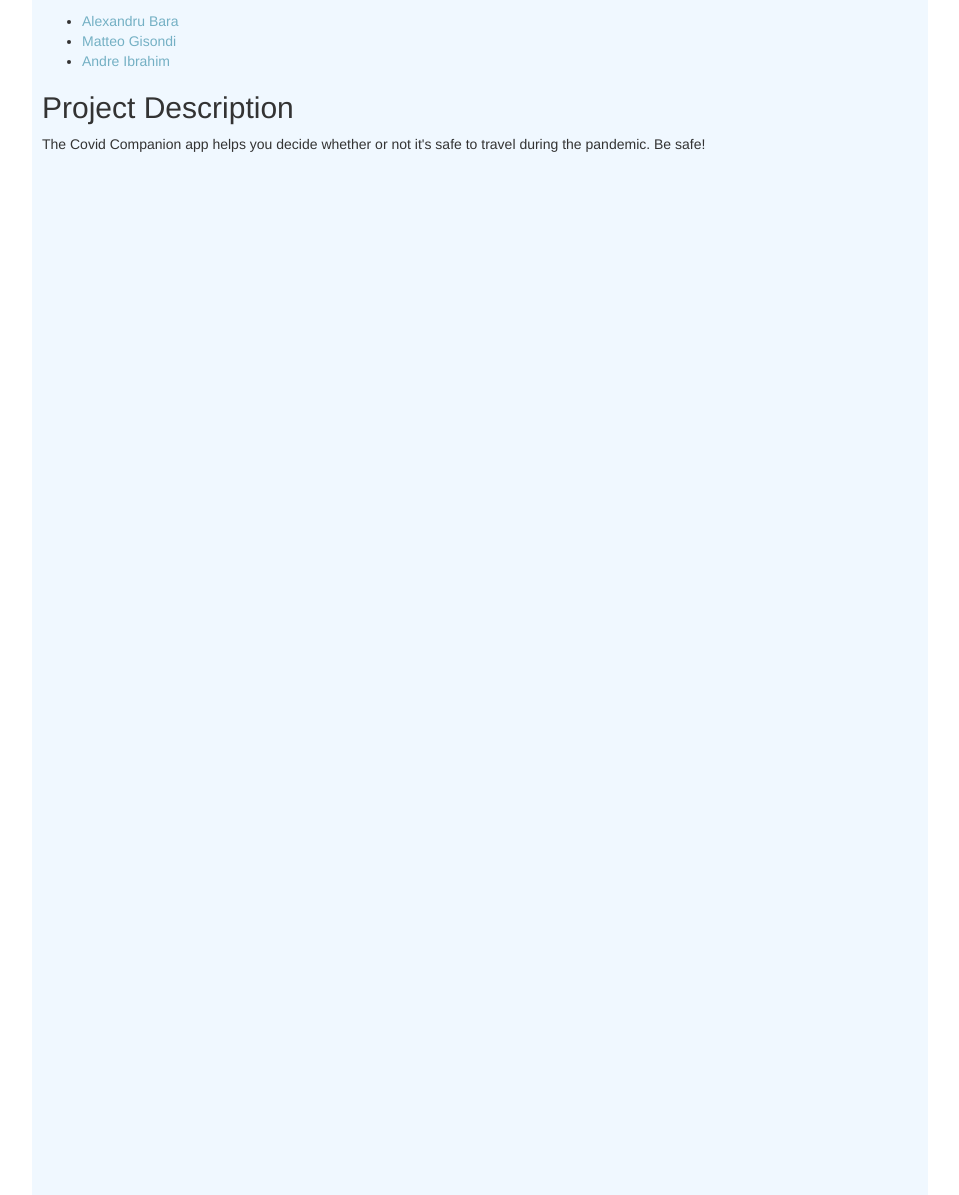
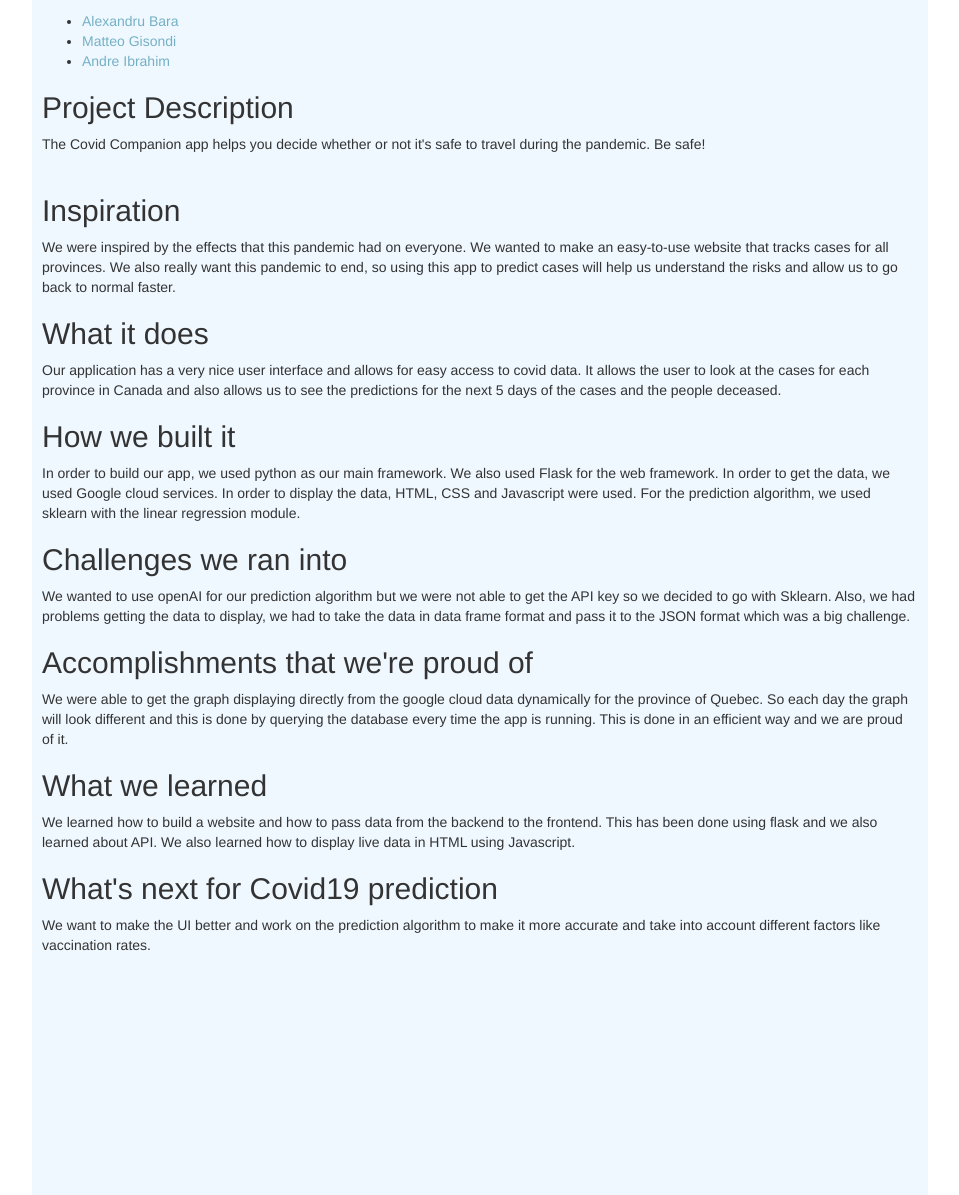
Before and after one commit to alexbara2000/TOhacks, a Flask app: page /about in a window 1280 px wide. Shown: the part 212-1407 px from the top of the page, without its empty margins (160-1119 px from the left). Run offline with Flask 2, Linux system fonts and the light colour scheme; some libraries are stand-ins or nearby versions.

Commit message:
about page

```diff
--- a/templates/about.html
+++ b/templates/about.html
@@ -13,7 +13,28 @@
   <h2>Project Description</h2>
   <div>
     The Covid Companion app helps you decide whether or not it's safe to travel during the pandemic.
-    Be safe!
+    Be safe!<br><br>
+
+    <h2>Inspiration</h2>
+We were inspired by the effects that this pandemic had on everyone. We wanted to make an easy-to-use website that tracks cases for all provinces. We also really want this pandemic to end, so using this app to predict cases will help us understand the risks and allow us to go back to normal faster.
+
+<h2>What it does</h2>
+Our application has a very nice user interface and allows for easy access to covid data. It allows the user to look at the cases for each province in Canada and also allows us to see the predictions for the next 5 days of the cases and the people deceased.
+
+<h2>How we built it</h2>
+In order to build our app, we used python as our main framework. We also used Flask for the web framework. In order to get the data, we used Google cloud services.  In order to display the data, HTML, CSS and Javascript were used. For the prediction algorithm, we used sklearn with the linear regression module.
+
+<h2>Challenges we ran into</h2>
+We wanted to use openAI for our prediction algorithm but we were not able to get the API key so we decided to go with Sklearn. Also, we had problems getting the data to display, we had to take the data in data frame format and pass it to the JSON format which was a big challenge.
+
+<h2>Accomplishments that we're proud of</h2>
+We were able to get the graph displaying directly from the google cloud data dynamically for the province of Quebec. So each day the graph will look different and this is done by querying the database every time the app is running. This is done in an efficient way and we are proud of it.
+
+<h2>What we learned</h2>
+We learned how to build a website and how to pass data from the backend to the frontend. This has been done using flask and we also learned about API. We also learned how to display live data in HTML using Javascript.
+
+<h2>What's next for Covid19 prediction </h2>
+We want to make the UI better and work on the prediction algorithm to make it more accurate and take into account different factors like vaccination rates.
   </div>
 </div>
 {% endblock %}
```
